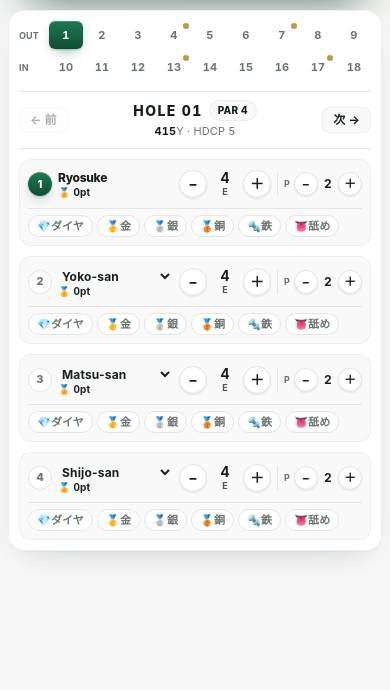
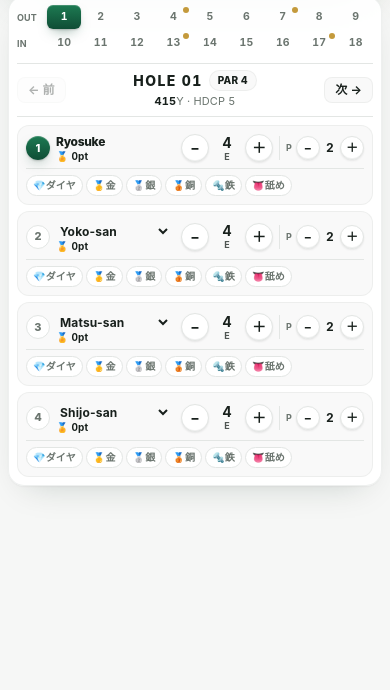
Before and after one commit to ryousupin-bit/golf-score-olympic, a plain HTML site: page index.html in a window 390 px wide. Shown: the part 154-844 px from the top of the page. Drawn offline with nearby package versions, Linux system fonts and the light colour scheme.

Commit message:
Compact Par 3 layout so all 7 pills fit on 1 row and entire screen fits iPhone 13 height

```diff
--- a/index.html
+++ b/index.html
@@ -206,9 +206,9 @@
   </style>
 </head>
 <body class="bg-[var(--background)] text-[var(--foreground)] antialiased m-0">
-  <div id="app" class="max-w-5xl w-full min-w-0 mx-auto px-2 sm:px-4 py-2.5 space-y-2.5">
+  <div id="app" class="max-w-5xl w-full min-w-0 mx-auto px-2 sm:px-4 py-1.5 sm:py-2.5 space-y-1.5 sm:space-y-2.5">
     <!-- Compact Modern Header -->
-    <header class="hero rounded-2xl px-3 sm:px-3.5 py-2.5 sm:py-3 space-y-2">
+    <header class="hero rounded-2xl px-3 sm:px-3.5 py-2 sm:py-3 space-y-1.5 sm:space-y-2">
       <div class="flex flex-wrap items-center justify-between gap-2">
         <div class="flex items-center justify-between gap-2 w-full sm:w-auto min-w-0">
           <div class="flex items-center gap-2 min-w-0">
@@ -989,7 +989,7 @@
         const active = idx === hIdx;
         const isP3 = hm.p === 3;
         return `
-          <button onclick="selectHole(${idx})" class="pill-chip relative flex-1 min-w-0 h-7 rounded-md sm:rounded-lg text-[11px] font-bold tabular-nums flex items-center justify-center leading-none ${
+          <button onclick="selectHole(${idx})" class="pill-chip relative flex-1 min-w-0 h-6 sm:h-7 rounded-md sm:rounded-lg text-[10.5px] sm:text-[11px] font-bold tabular-nums flex items-center justify-center leading-none ${
             active
               ? 'bg-emerald-600 text-white shadow-sm'
               : hasActivity
@@ -1003,7 +1003,7 @@
       };
 
       const holeStrip = `
-        <div class="flex flex-col sm:flex-row sm:items-center gap-1 sm:gap-0.5 w-full">
+        <div class="flex flex-col sm:flex-row sm:items-center gap-0.5 w-full">
           <div class="flex items-center gap-0.5 flex-1 min-w-0">
             <span class="w-7 sm:w-auto text-[9px] font-bold uppercase text-[var(--muted-foreground)] pr-0.5 shrink-0">${variant.outLabel || 'OUT'}</span>
             ${variant.holes.slice(0, 9).map((hm, i) => renderHoleBtn(hm, i)).join('')}
@@ -1033,7 +1033,7 @@
           const count = stats[pIdx].counts[m.key];
           const isReach = state.rules.kanEnabled && count > 0 && count % 4 === 3;
           return `
-            <button onclick="toggleMedal(${hIdx}, '${m.key}', ${pIdx})" class="pill-chip px-2 py-0.5 rounded-full text-[11px] font-bold border flex items-center gap-0.5 ${
+            <button onclick="toggleMedal(${hIdx}, '${m.key}', ${pIdx})" class="pill-chip px-1.5 sm:px-2 py-0.5 rounded-full text-[10px] sm:text-[11px] font-bold border flex items-center gap-0.5 whitespace-nowrap ${
               isMine
                 ? `${m.cls} shadow-sm`
                 : isOther
@@ -1050,7 +1050,7 @@
         const nameCount = stats[pIdx].counts.name;
         const nameReach = state.rules.nameKanEnabled && nameCount > 0 && nameCount % 4 === 3;
         const nameBtn = state.rules.nameEnabled ? `
-          <button onclick="toggleName(${hIdx}, ${pIdx})" class="pill-chip px-2 py-0.5 rounded-full text-[11px] font-bold border flex items-center gap-0.5 ${
+          <button onclick="toggleName(${hIdx}, ${pIdx})" class="pill-chip px-1.5 sm:px-2 py-0.5 rounded-full text-[10px] sm:text-[11px] font-bold border flex items-center gap-0.5 whitespace-nowrap ${
             nameActive
               ? 'medal-name shadow-sm'
               : 'bg-[var(--card)] border-[var(--border)] text-[var(--muted-foreground)] hover:text-red-500 hover:border-red-400/50'
@@ -1064,7 +1064,7 @@
         const npMine = hData.nearPin === pIdx;
         const npOther = typeof hData.nearPin === 'number' && !npMine;
         const nearPinBtn = (isPar3 && state.rules.nearPinEnabled) ? `
-          <button onclick="setNearPin(${hIdx}, ${pIdx})" class="pill-chip px-2 py-0.5 rounded-full text-[11px] font-bold border flex items-center gap-0.5 ${
+          <button onclick="setNearPin(${hIdx}, ${pIdx})" class="pill-chip px-1.5 sm:px-2 py-0.5 rounded-full text-[10px] sm:text-[11px] font-bold border flex items-center gap-0.5 whitespace-nowrap ${
             npMine
               ? 'medal-np shadow-sm'
               : npOther
@@ -1085,7 +1085,7 @@
              </select>`;
 
         return `
-          <div class="surface-subtle rounded-xl p-2 sm:p-2.5 space-y-2 min-w-0">
+          <div class="surface-subtle rounded-xl p-2 sm:p-2.5 space-y-1.5 sm:space-y-2 min-w-0">
             <!-- 上段: 名前 + スコア + パット を1行に -->
             <div class="flex items-center justify-between gap-1.5 sm:gap-2 min-w-0">
               <div class="flex items-center gap-1.5 sm:gap-2 min-w-0 flex-1">
@@ -1102,7 +1102,7 @@
                 <!-- 打数 -->
                 <div class="flex items-center gap-0.5 sm:gap-1">
                   <button onclick="adjustScore(${hIdx}, ${pIdx}, -1)" class="btn-stepper w-7 h-7 rounded-full bg-[var(--card)] border border-[var(--border)] hover:border-emerald-500 font-bold text-sm flex items-center justify-center">−</button>
-                  <div class="w-8 sm:w-9 h-8 flex flex-col items-center justify-center tabular-nums ${scoreCls}">
+                  <div class="w-8 sm:w-9 h-7 sm:h-8 flex flex-col items-center justify-center tabular-nums ${scoreCls}">
                     <span class="text-sm leading-none">${sc}</span>
                     <span class="text-[9px] leading-none opacity-75 mt-0.5">${diffLabel}</span>
                   </div>
@@ -1120,7 +1120,7 @@
             </div>
 
             <!-- 下段: オリンピックピル1行 -->
-            <div class="flex flex-wrap items-center gap-1 pt-1.5 border-t border-[var(--border)]">
+            <div class="flex flex-wrap items-center gap-[3px] sm:gap-1 pt-1.5 border-t border-[var(--border)]">
               ${medalBtns}
               ${nameBtn}
               ${nearPinBtn}
@@ -1132,13 +1132,13 @@
       // Par3 NP 該当あり / 該当なし セグメント切替 (初期表示: 該当なし)
       const isNpNone = hData.nearPin === null || hData.nearPin === 'carry';
       const par3InlineBtn = (isPar3 && state.rules.nearPinEnabled) ? `
-        <div class="inline-flex items-center gap-1.5 pl-2 pr-1 py-0.5 rounded-full surface-subtle text-[11px] max-w-full">
+        <div class="inline-flex items-center gap-1.5 pl-2 pr-0.5 py-0.5 rounded-full surface-subtle text-[10.5px] sm:text-[11px] max-w-full">
           <span class="font-bold whitespace-nowrap">🎯NP +${npMeta.effectivePts}${npMeta.multiplier > 1 ? `<span class="text-amber-600 dark:text-amber-400 ml-0.5">(${npMeta.multiplier}倍)</span>` : ''}</span>
           <div class="inline-flex items-center rounded-full bg-[var(--background)] p-0.5 border border-[var(--border)] shrink-0">
-            <button onclick="setNearPinMode(${hIdx}, 'has')" class="px-2 py-0.5 rounded-full text-[10px] font-bold transition-all whitespace-nowrap ${
+            <button onclick="setNearPinMode(${hIdx}, 'has')" class="px-2 py-0.5 rounded-full text-[10px] font-bold leading-none transition-all whitespace-nowrap ${
               !isNpNone ? 'bg-emerald-600 text-white shadow-xs' : 'text-[var(--muted-foreground)] hover:text-[var(--foreground)]'
             }">該当あり</button>
-            <button onclick="setNearPinMode(${hIdx}, 'none')" class="px-2 py-0.5 rounded-full text-[10px] font-bold transition-all whitespace-nowrap ${
+            <button onclick="setNearPinMode(${hIdx}, 'none')" class="px-2 py-0.5 rounded-full text-[10px] font-bold leading-none transition-all whitespace-nowrap ${
               isNpNone ? 'bg-amber-500 text-white shadow-xs' : 'text-[var(--muted-foreground)] hover:text-[var(--foreground)]'
             }">該当なし</button>
           </div>
@@ -1146,12 +1146,12 @@
       ` : '';
 
       return `
-        <div class="surface-card rounded-2xl p-2.5 sm:p-3 space-y-2.5">
+        <div class="surface-card rounded-2xl p-2 sm:p-3 space-y-2 sm:space-y-2.5">
           <!-- 18H ナビバー -->
           ${holeStrip}
 
           <!-- ホール情報 + 前後移動バー -->
-          <div class="py-2 border-y border-[var(--border)] space-y-1.5">
+          <div class="py-1.5 sm:py-2 border-y border-[var(--border)] space-y-1.5">
             <div class="flex items-center justify-between gap-1.5">
               <button onclick="selectHole(${Math.max(0, hIdx - 1)})" ${hIdx === 0 ? 'disabled' : ''} class="pill-chip px-2.5 sm:px-3 py-1 rounded-lg text-xs font-bold surface-subtle disabled:opacity-35 shrink-0 whitespace-nowrap">
                 ← 前
@@ -1173,7 +1173,7 @@
           </div>
 
           <!-- 4人分のスコア＋オリンピック 2x2 グリッド -->
-          <div class="grid grid-cols-1 md:grid-cols-2 gap-2.5">
+          <div class="grid grid-cols-1 md:grid-cols-2 gap-1.5 sm:gap-2.5">
             ${playerRows}
           </div>
         </div>
```
